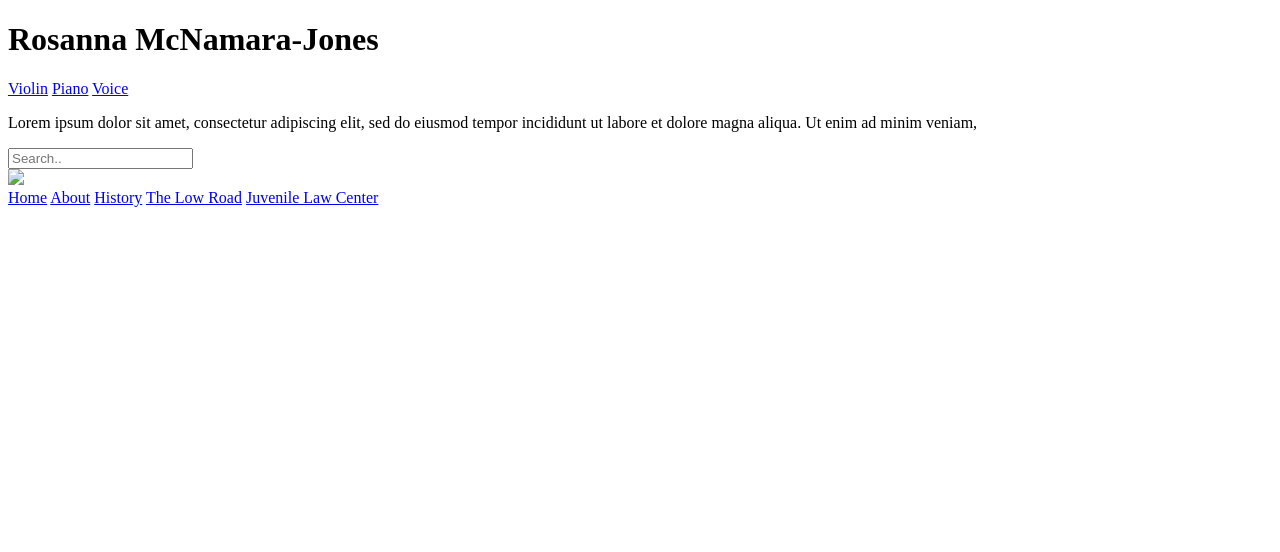
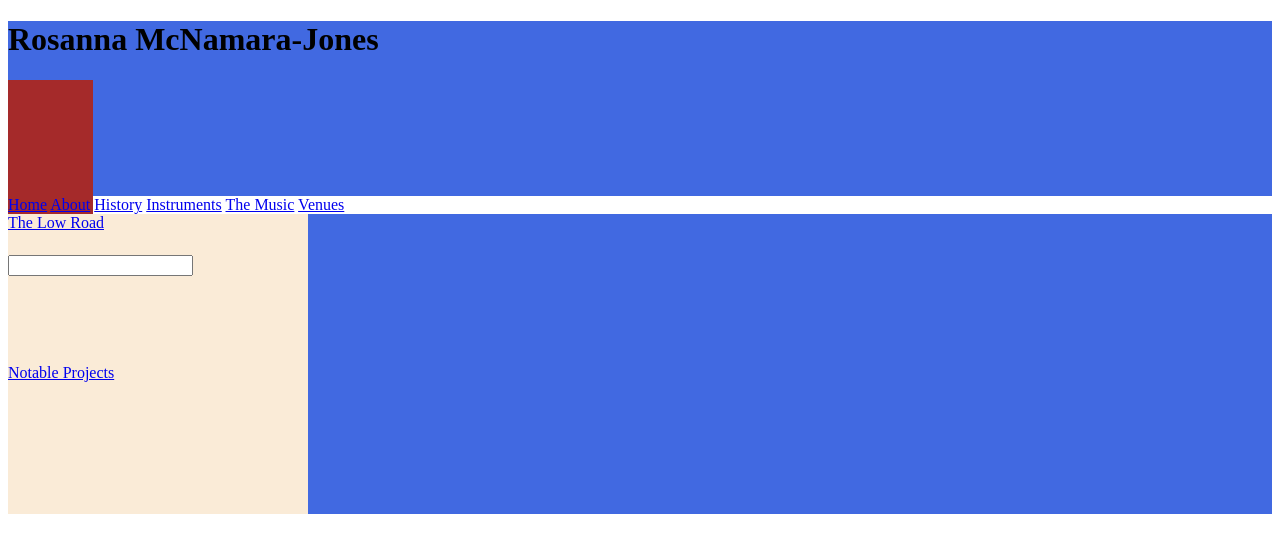
Before and after one commit to jonescw731/Final-Toolkit-Project, a plain HTML site: page index.html in a window 1280 px wide. Drawn offline with Linux system fonts and the light colour scheme.

Commit message:
testing css

```diff
--- a/index.html
+++ b/index.html
@@ -7,35 +7,100 @@
 </head>
 
 <body>
-  <div class="header-content">
+  <div class="header-container">
     <div class="title-content">
       <h1 class="site-title">Rosanna McNamara-Jones</h1>
     </div>
-    <nav class="nav-container">
-      <a href="/">Violin</a>
-      <a href="/">Piano</a>
-      <a href="/">Voice</a>
-    </nav>
-    <p>Lorem ipsum dolor sit amet, consectetur adipiscing elit, sed do eiusmod tempor incididunt ut labore et dolore magna aliqua. Ut enim ad minim veniam,</p>
-    <div class="top-nav">
-      <input type="text" placeholder="Search..">
+    <div class="violin-neck"></div>
+    <div class="search-bar">
+      <input type="text" placeholder="">
     </div>
-    <img class="header-image" src="/"></img>
   </div>
 
-  <div class="main-body">
+
+
     <div class="nav-bar">
       <nav class="main-nav-bar">
         <a href="/">Home</a>
         <a href="/">About</a>
         <a href="/">History</a>
-        <a href="/">The Low Road</a>
-        <a href="/">Juvenile Law Center</a>
+        <a href="/">Instruments</a>
+        <a href="/">The Music</a>
+        <a href="/">Venues</a>
       </nav>
     </div>
-    <div>
+
+    <div class="main-body">
+      <div class="first-pages">
+        <div class="low-road-container">
+          <div class="The-Low-Road-text">
+            <nav>
+              <a href="/">The Low Road</a>
+            </nav>
+          </div>
+        </div>
+        <div class="projects-nav-container">
+          <div class="notable-projects-title">
+            <nav>
+              <a href="/">Notable Projects</a>
+            </nav>
+          </div>
+        </div>
+      </div>
+
+
+
+
+    </div>
+
 
 
 
 
 </body>
+
+<style>
+  .header-container {
+    background-color:royalblue;
+    height: 175px;
+    width: auto;
+
+  }
+
+  .violin-neck {
+    height: 175px;
+    width: 85px;
+    background-color: brown;
+
+  }
+
+  .search-bar {
+
+}
+
+.main-body {
+  background-color: royalblue;
+
+}
+
+.low-road-container {
+    width: 300px;
+    height: 150px;
+    background-color: antiquewhite;
+
+  }
+
+.projects-nav-container {
+  width: 300px;
+  height: 150px;
+  background-color: antiquewhite;
+}
+
+
+
+
+
+</style>
+
+
+</html>
```
